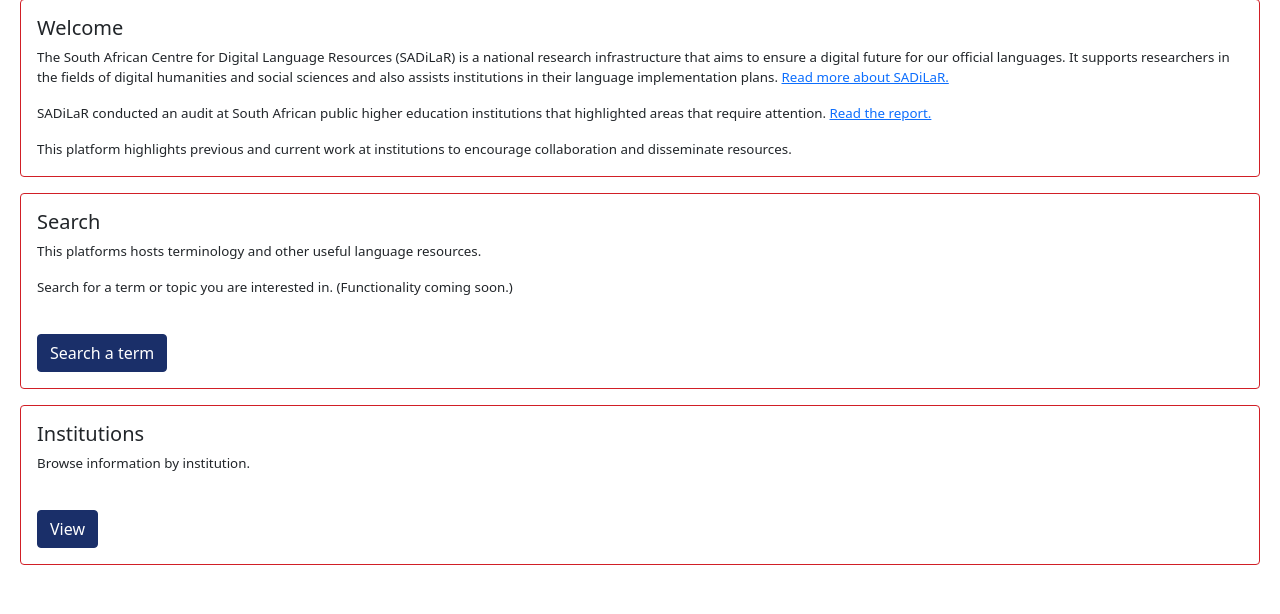
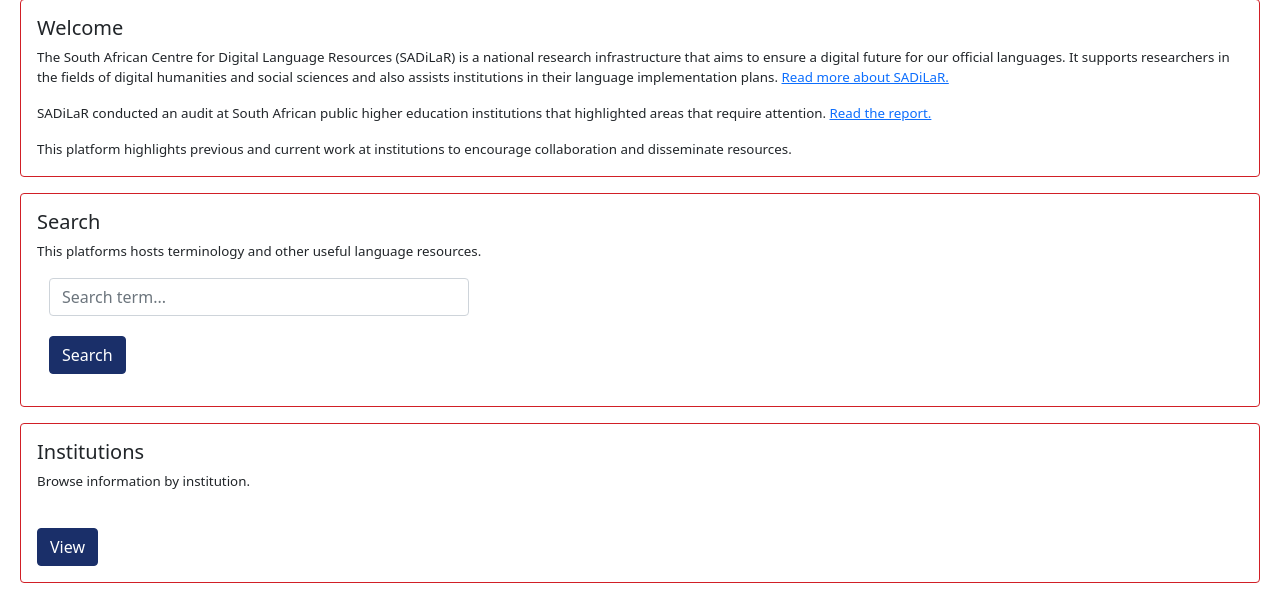
Before and after one commit to SADiLaR/term_platform, a Django app: page / in a window 1280 px wide. Shown: the part 141-755 px from the top of the page. Run offline with Django 5.2, Linux system fonts and the light colour scheme; parts of the project's set-up code (start-up, migrations or seed data) failed here and were passed over.

Commit message:
Enable search box on front page

```diff
--- a/app/templates/app/home.html
+++ b/app/templates/app/home.html
@@ -38,13 +38,12 @@
                         {% blocktrans %}This platforms hosts terminology and other useful language resources.{% endblocktrans %}
                     </p>
                     <p class="card-text">
-                        {% blocktrans %}Search for a term or topic you are interested in.
-                        (Functionality coming soon.){% endblocktrans %}
+                    <form method="get" action="{% url 'search' %}" class="container">
+                        <input type="search" name="search" placeholder="{% trans 'Search term...' %}"
+                               class="form-control search-input">
+                        <input type="submit" value="{% trans 'Search' %}" class="btn btn-primary float-left"/>
+                    </form>
                     </p>
-                    {# TODO: create the search box right here so that no additional click is required. #}
-                    <a href="{% url 'search' %}" class="btn btn-primary">
-                        {% trans "Search a term" %}
-                    </a>
                 </div>
             </div>
         </div>
```
